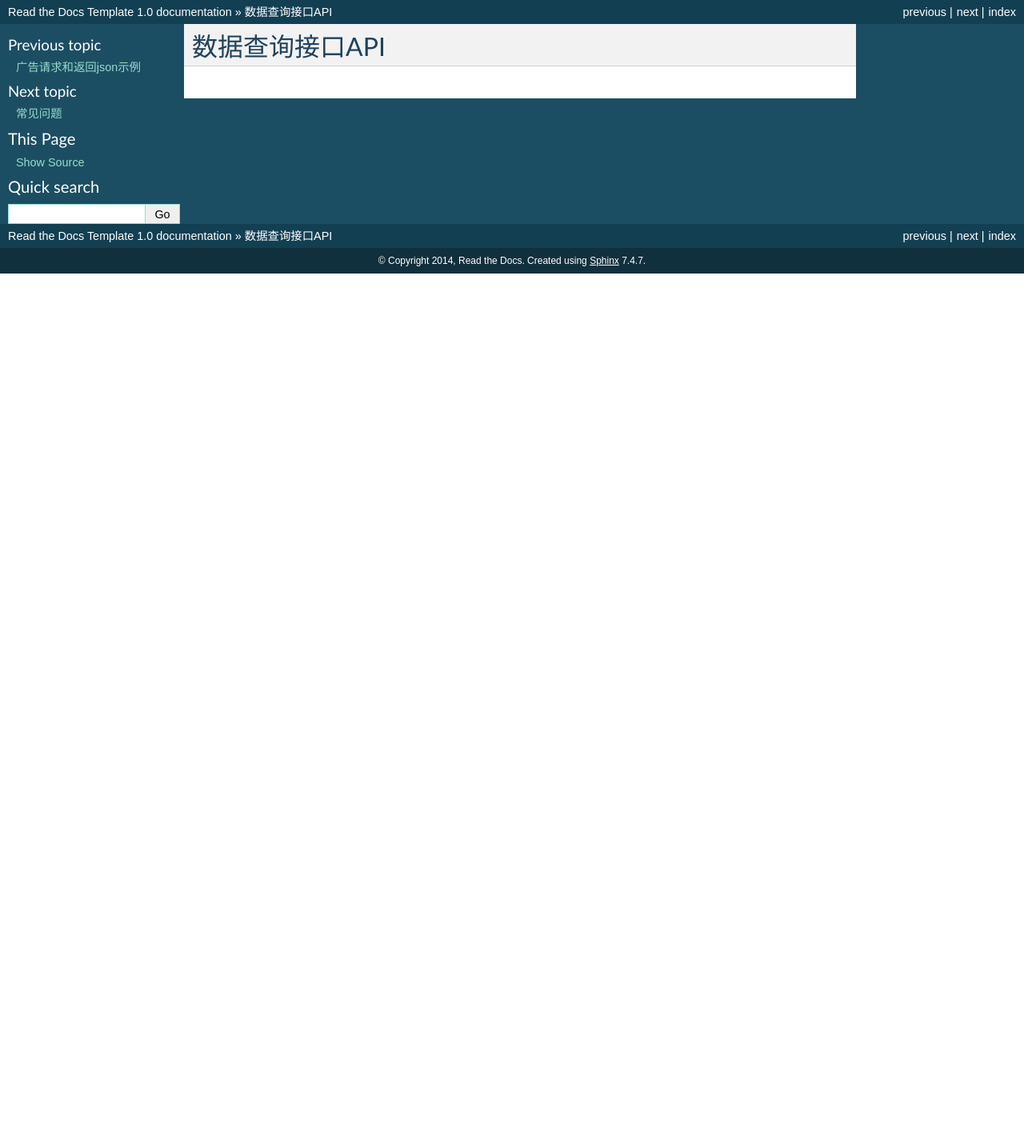
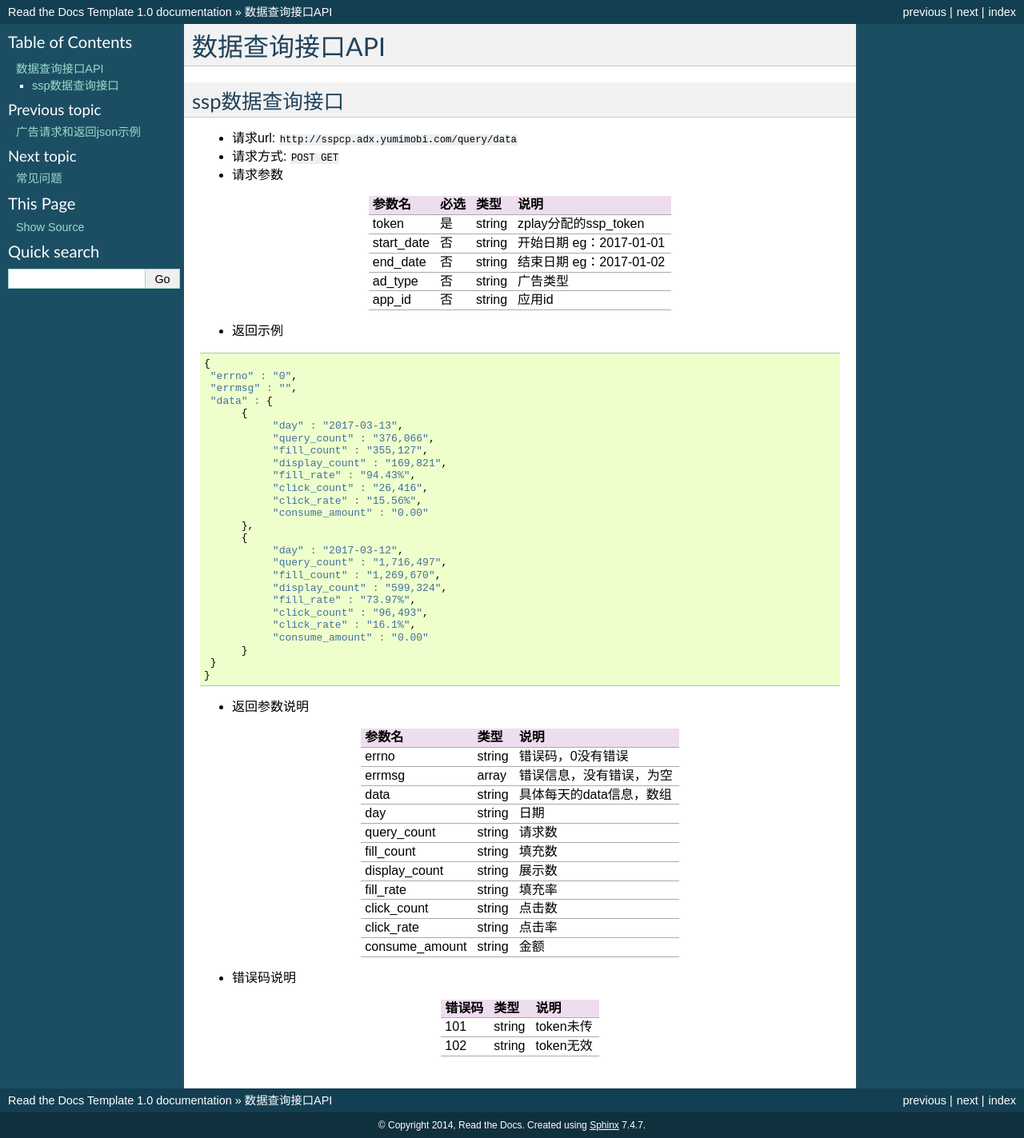
Before and after one commit to yumimobi/adx_ssp_doc, a Sphinx documentation site: the page built from docs/t-interface.rst, in a window 1280 px wide. Shown: the whole page at 80% size. Built offline with Sphinx 7.4.7, drawn with Linux system fonts in a browser that asks for light colours; before the commit the page ends 900 px from its top, so only the background shows below that.

Commit message:
add interface

```diff
--- a/docs/t-interface.rst
+++ b/docs/t-interface.rst
@@ -1,2 +1,97 @@
 数据查询接口API
 ================
+
+ssp数据查询接口
+----------------
+
+* 请求url: ``http://sspcp.adx.yumimobi.com/query/data``
+
+* 请求方式: ``POST GET``
+
+* 请求参数
+
++---------------+----------+---------+--------------------------+
+| 参数名        | 必选     | 类型    | 说明                     |
++===============+==========+=========+==========================+
+| token         | 是       | string  | zplay分配的ssp_token     |
++---------------+----------+---------+--------------------------+
+| start_date    | 否       | string  | 开始日期 eg：2017-01-01  |
++---------------+----------+---------+--------------------------+
+| end_date      | 否       | string  | 结束日期 eg：2017-01-02  |
++---------------+----------+---------+--------------------------+
+| ad_type       | 否       | string  | 广告类型                 |
++---------------+----------+---------+--------------------------+
+| app_id        | 否       | string  | 应用id                   |
++---------------+----------+---------+--------------------------+
+
+* 返回示例
+
+.. sourcecode:: js
+
+		{
+		 "errno" : "0",
+		 "errmsg" : "",
+		 "data" : {
+		      {
+		           "day" : "2017-03-13",
+		           "query_count" : "376,066",
+		           "fill_count" : "355,127",
+		           "display_count" : "169,821",
+		           "fill_rate" : "94.43%",
+		           "click_count" : "26,416",
+		           "click_rate" : "15.56%",
+		           "consume_amount" : "0.00"
+		      },
+		      {
+		           "day" : "2017-03-12",
+		           "query_count" : "1,716,497",
+		           "fill_count" : "1,269,670",
+		           "display_count" : "599,324",
+		           "fill_rate" : "73.97%",
+		           "click_count" : "96,493",
+		           "click_rate" : "16.1%",
+		           "consume_amount" : "0.00"
+		      }
+		 }
+		}
+
+
+* 返回参数说明
+
++---------------+---------+--------------------------+
+| 参数名        | 类型    | 说明                     |
++===============+=========+==========================+
+| errno         | string  | 错误码，0没有错误        |
++---------------+---------+--------------------------+
+| errmsg        | array   | 错误信息，没有错误，为空 |
++---------------+---------+--------------------------+
+| data          | string  | 具体每天的data信息，数组 |
++---------------+---------+--------------------------+
+| day           | string  | 日期                     |
++---------------+---------+--------------------------+
+| query_count   | string  | 请求数                   |
++---------------+---------+--------------------------+
+| fill_count    | string  | 填充数                   |
++---------------+---------+--------------------------+
+| display_count | string  | 展示数                   |
++---------------+---------+--------------------------+
+| fill_rate     | string  | 填充率                   |
++---------------+---------+--------------------------+
+| click_count   | string  | 点击数                   |
++---------------+---------+--------------------------+
+| click_rate    | string  | 点击率                   |
++---------------+---------+--------------------------+
+| consume_amount| string  | 金额                     |
++---------------+---------+--------------------------+
+
+
+
+* 错误码说明
+
++------------+------------+-----------------+
+| 错误码     | 类型       | 说明            |
++============+============+=================+
+| 101        | string     | token未传       |
++------------+------------+-----------------+
+| 102        | string     | token无效       |
++------------+------------+-----------------+
```
